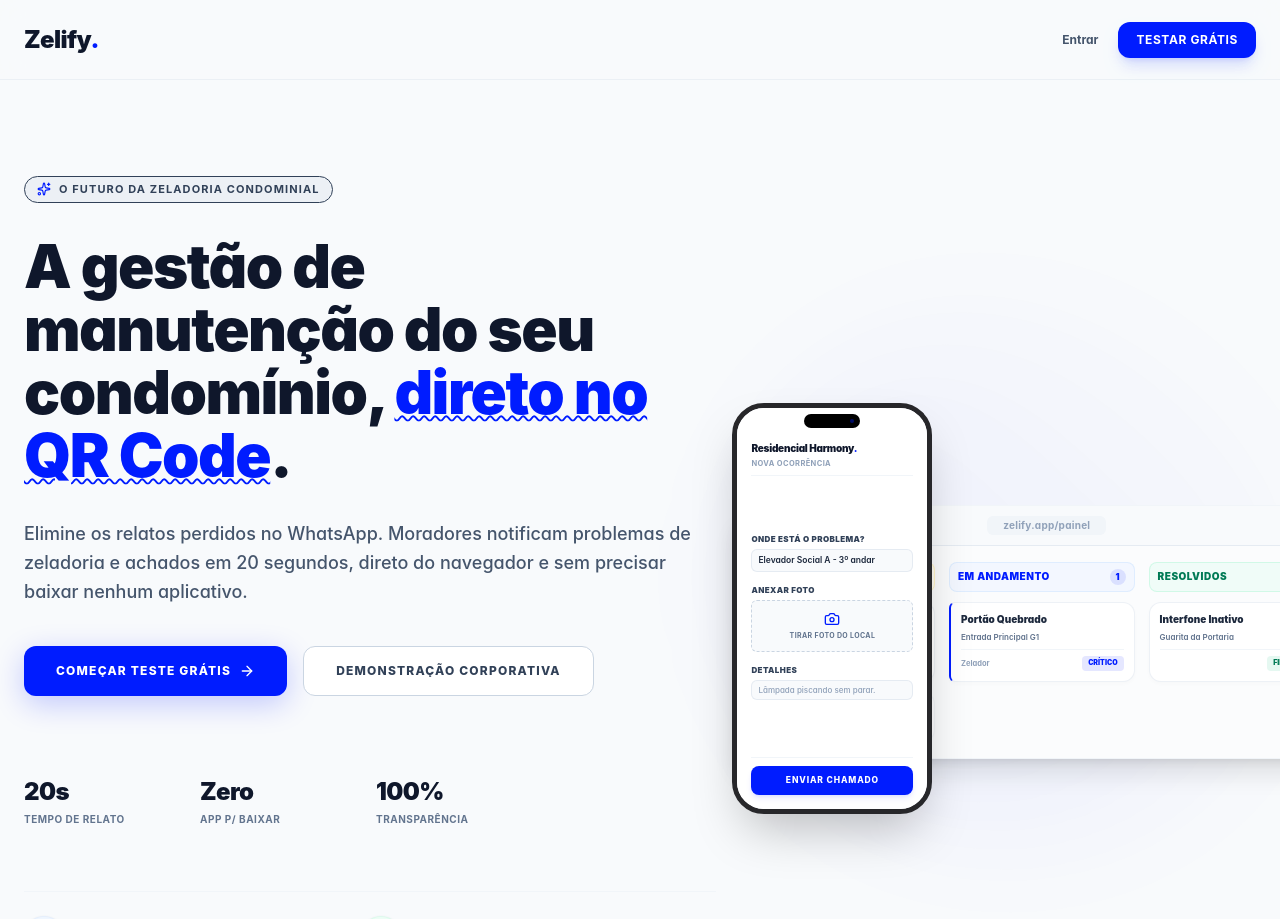
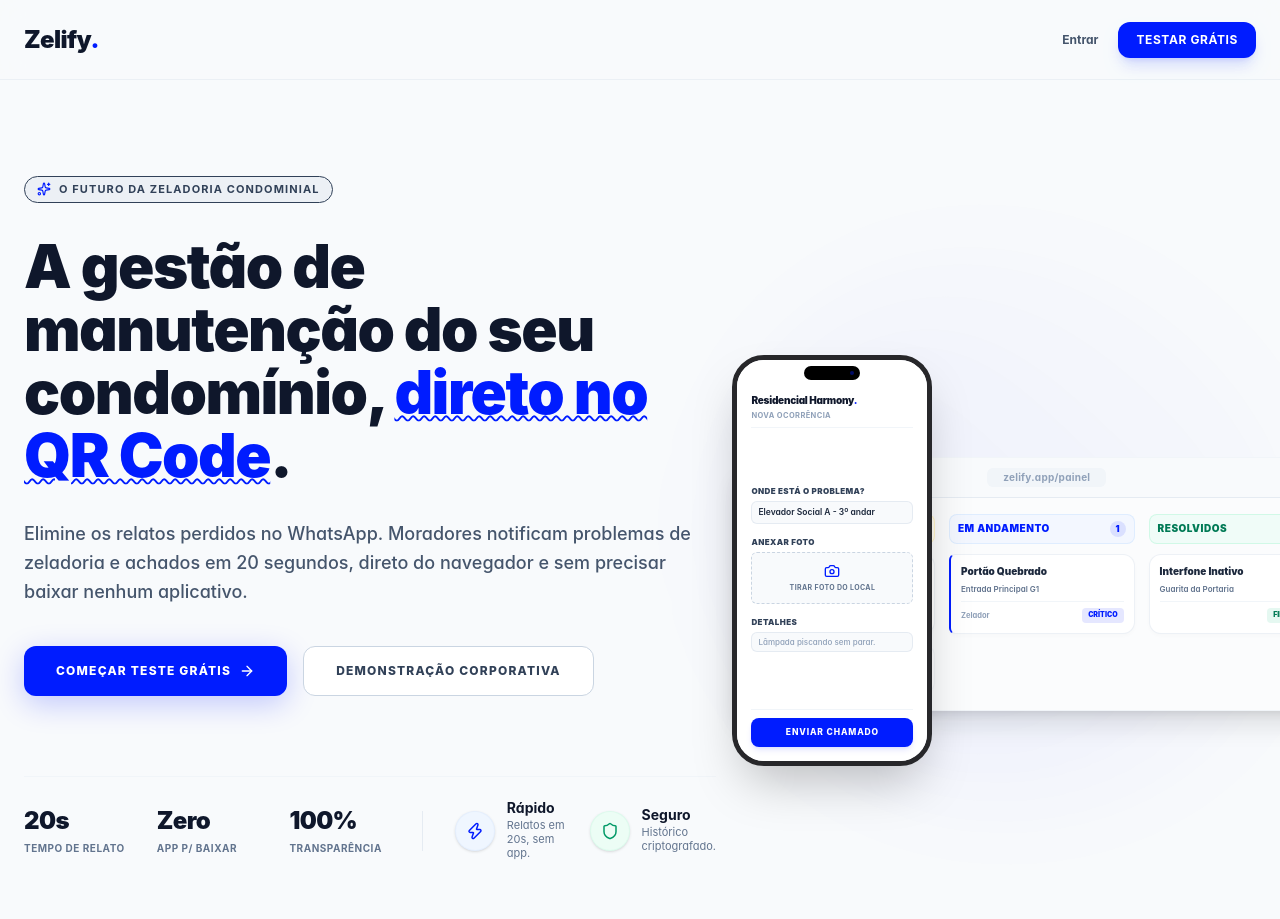
Before and after one commit to Leonardo-Tobias/Zelify-LP, a React (Vite) app: page / in a window 1280 px wide. Shown: the top 919 px of the page. Built offline with nearby package versions, Linux system fonts and the light colour scheme.

Commit message:
design: unifica métricas e badges de benefícios lado a lado no mesmo bloco horizontal

```diff
--- a/src/App.tsx
+++ b/src/App.tsx
@@ -331,8 +331,10 @@
               </button>
             </div>
 
-            {/* Estatísticas */}
-            <div className="grid grid-cols-3 gap-4 mt-12 w-full max-w-lg">
+            {/* Estatísticas & Benefícios Lado a Lado (Estrutura Unificada) */}
+            <div className="flex flex-col sm:flex-row sm:items-center gap-8 mt-12 pt-6 border-t border-slate-100 w-full justify-start">
+              {/* Grid de Métricas */}
+              <div className="grid grid-cols-3 gap-6 sm:gap-8 shrink-0">
                 <div>
                   <p className="text-2xl font-black text-slate-900 tracking-tight">20s</p>
                   <p className="text-[10px] text-slate-500 font-bold uppercase tracking-wider mt-1">Tempo de relato</p>
@@ -347,16 +349,19 @@
                 </div>
               </div>
 
-            {/* Badges de Benefícios Sutis Integradas */}
-            <div className="flex flex-row gap-6 mt-8 border-t border-slate-100 pt-6 w-full justify-start">
+              {/* Divisor Vertical no Desktop */}
+              <div className="hidden sm:block w-[1px] h-10 bg-slate-200/85"></div>
+
+              {/* Badges de Benefícios Lado a Lado */}
+              <div className="flex flex-col sm:flex-row gap-6 items-start sm:items-center">
                 {/* Badge 1: Rápido */}
                 <div className="flex items-center space-x-3 text-left">
                   <div className="w-10 h-10 rounded-full flex items-center justify-center bg-blue-50 text-[#001CFF] shrink-0 shadow-sm border border-blue-100/50">
                     <Zap className="w-4.5 h-4.5" />
                   </div>
                   <div>
-                  <h4 className="font-bold text-slate-900 text-sm">Rápido</h4>
-                  <p className="text-xs text-slate-500 leading-tight">Relatos em até 20 segundos, sem baixar app.</p>
+                    <h4 className="font-bold text-slate-900 text-sm leading-none">Rápido</h4>
+                    <p className="text-[11px] text-slate-500 leading-tight mt-1">Relatos em 20s, sem app.</p>
                   </div>
                 </div>
 
@@ -366,8 +371,9 @@
                     <Shield className="w-4.5 h-4.5" />
                   </div>
                   <div>
-                  <h4 className="font-bold text-slate-900 text-sm">Seguro</h4>
-                  <p className="text-xs text-slate-500 leading-tight">Histórico criptografado e auditável.</p>
+                    <h4 className="font-bold text-slate-900 text-sm leading-none">Seguro</h4>
+                    <p className="text-[11px] text-slate-500 leading-tight mt-1">Histórico criptografado.</p>
+                  </div>
                 </div>
               </div>
             </div>
```
Lines whose indentation alone changed are shown as unchanged.
